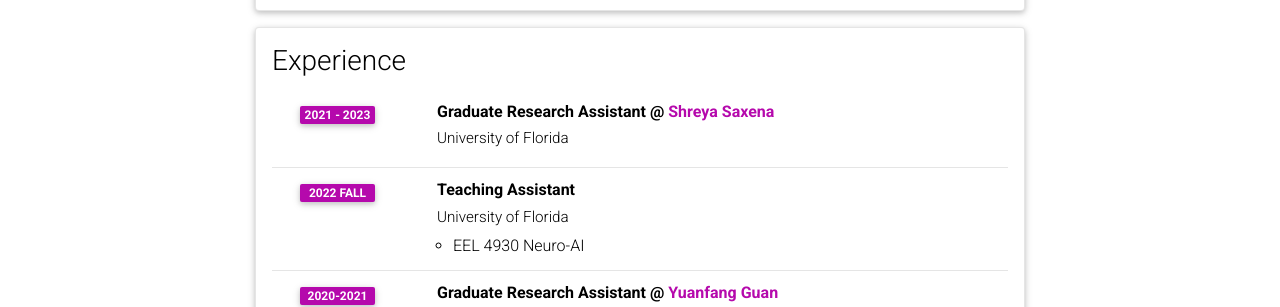
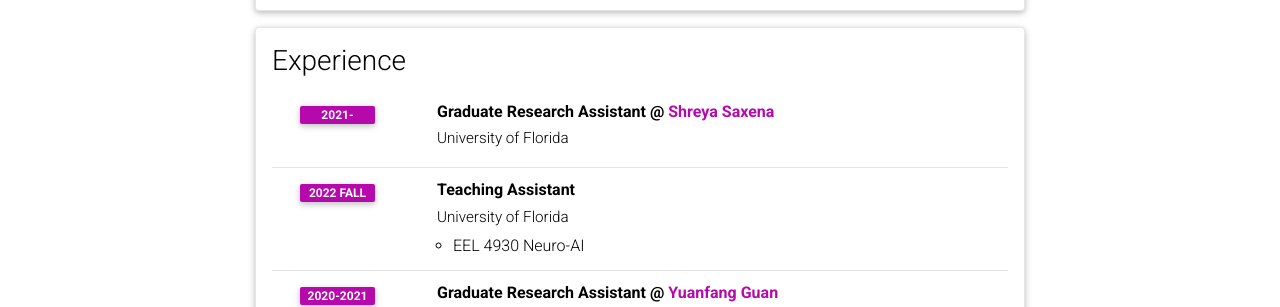
Before and after one commit to YIDAIYAO/YIDAIYAO.github.io, a Jekyll site: the page built from _pages/cv.md, in a window 1280 px wide and 900 px high, scrolled down 511 px. Shown: the part 152-459 px from the top of the window. Built offline with Jekyll 4.4.1, drawn with Linux system fonts in a browser that asks for light colours; comment, search, counter and statistics services are not loaded; a style sheet for code colours, icons or effects is not loaded.

Commit message:
Update cv.yml

```diff
--- a/_data/cv.yml
+++ b/_data/cv.yml
@@ -28,7 +28,7 @@
   contents:
     - title: Graduate Research Assistant @ <a href="https://seas.yale.edu/faculty-research/faculty-directory/shreya-saxena" target="_blank">Shreya Saxena</a>
       institution: University of Florida
-      year: 2021 - 2023
+      year: 2021-
 
     - title: Teaching Assistant
       institution: University of Florida
```
